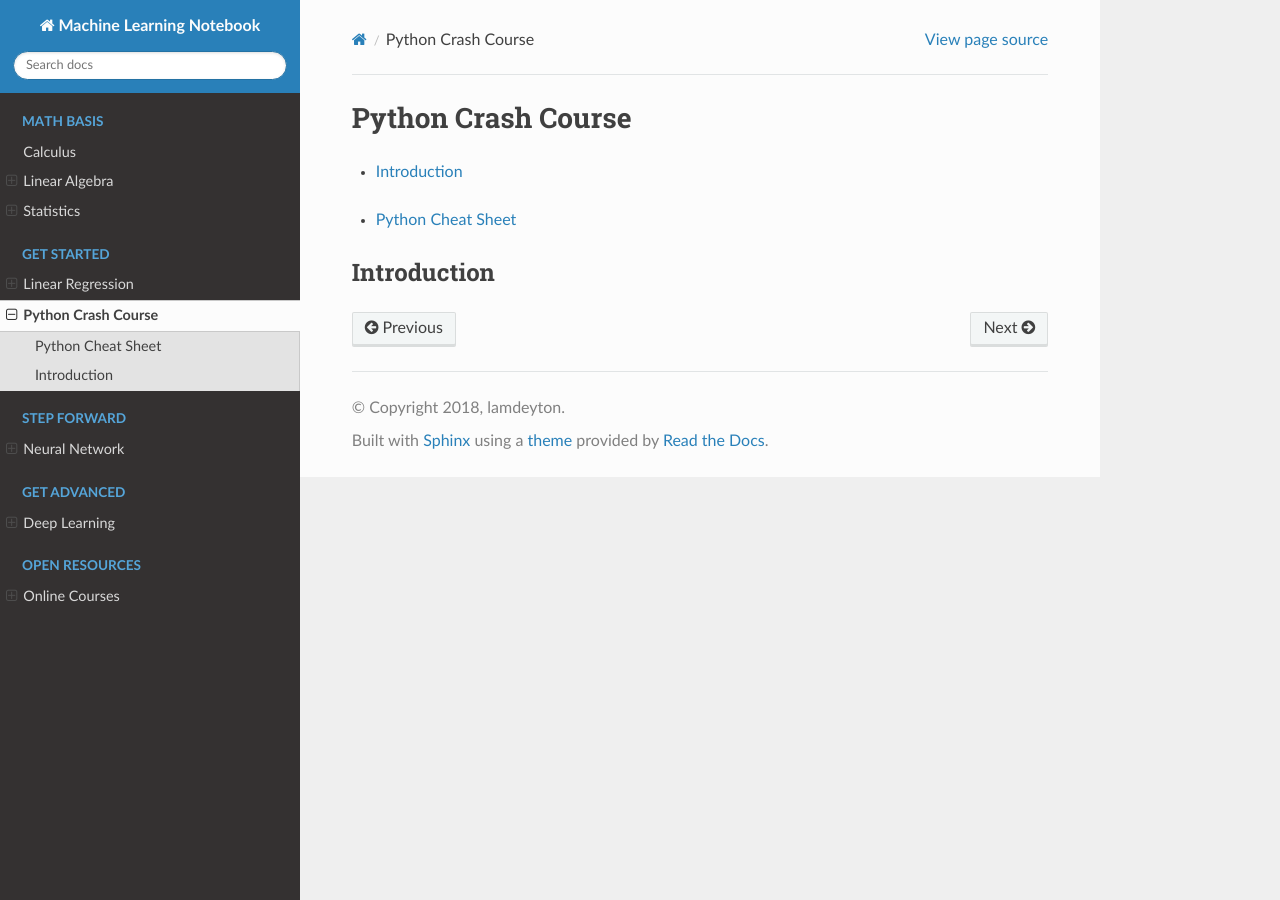
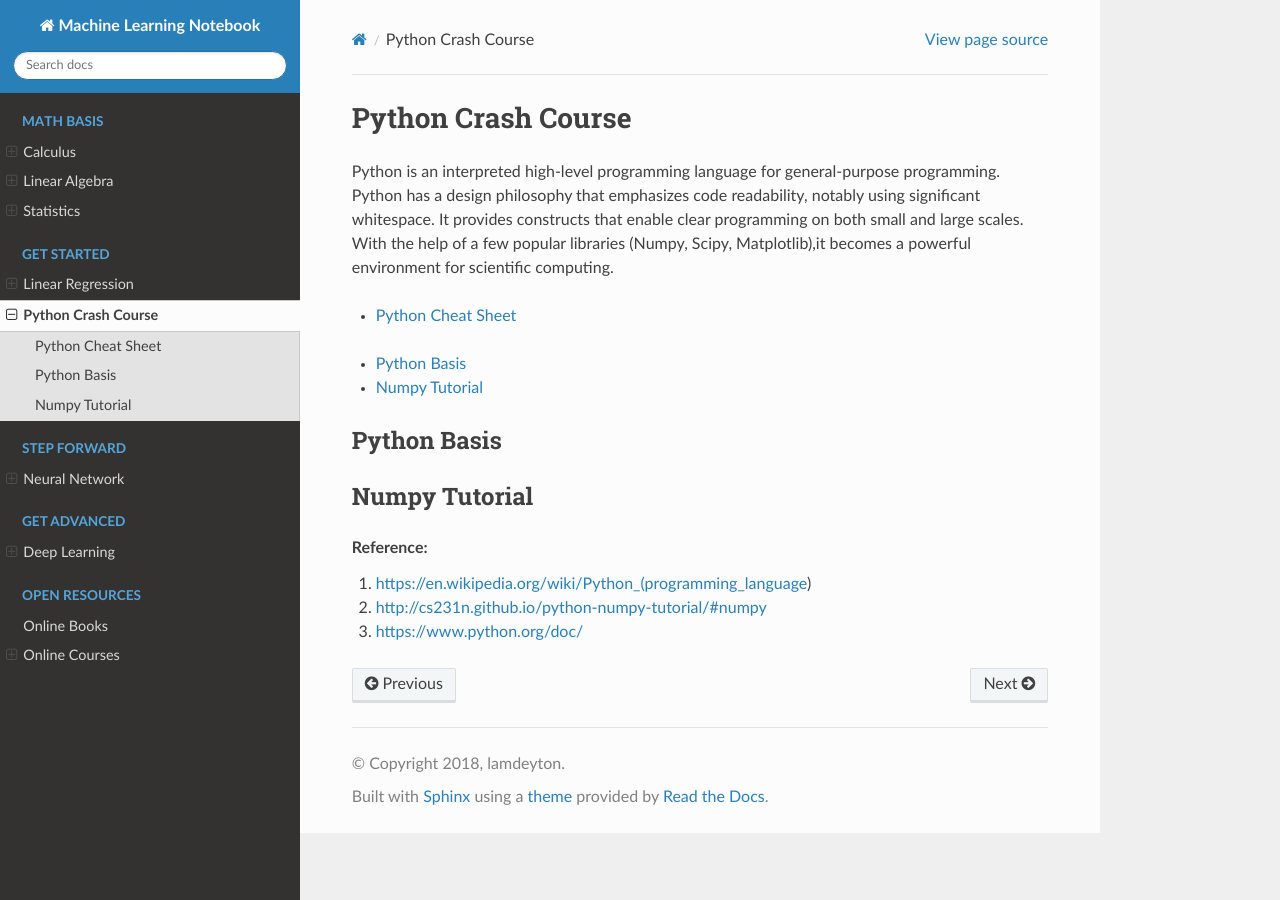
Before and after one commit to bradbann/notebook-machine_learning, a Sphinx documentation site: the page built from docs/source/get_started/python_crash_course.rst, in a window 1280 px wide. Built offline with Sphinx 7.4.7 and the Read the Docs theme 2.0.0, drawn with Linux system fonts in a browser that asks for light colours.

Commit message:
add calculus and python content

```diff
--- a/docs/source/get_started/python_crash_course.rst
+++ b/docs/source/get_started/python_crash_course.rst
@@ -4,7 +4,10 @@
 Python Crash Course
 ===================
 
-.. contents:: :local:
+Python is an interpreted high-level programming language for general-purpose programming.
+Python has a design philosophy that emphasizes code readability, notably using significant whitespace.
+It provides constructs that enable clear programming on both small and large scales.
+With the help of a few popular libraries (Numpy, Scipy, Matplotlib),it becomes a powerful environment for scientific computing.
 
 .. toctree::
    :maxdepth: 1
@@ -12,5 +15,16 @@ Python Crash Course
 
    python_tutorial/*
 
-Introduction
+.. contents:: :local:
+
+Python Basis
 ============
+
+Numpy Tutorial
+==============
+
+.. rubric:: Reference:
+
+#. https://en.wikipedia.org/wiki/Python_(programming_language)
+#. http://cs231n.github.io/python-numpy-tutorial/#numpy
+#. https://www.python.org/doc/
--- a/docs/source/get_started/python_tutorial/python_cheat_sheet.rst
+++ b/docs/source/get_started/python_tutorial/python_cheat_sheet.rst
@@ -4,4 +4,6 @@
 Python Cheat Sheet
 ==================
 
+This cheat sheet contains template and commonly used python code.
+
 .. contents:: :local:
--- a/docs/source/index.rst
+++ b/docs/source/index.rst
@@ -46,9 +46,9 @@ Machine Learning Notebook
    open_resources/*
 
 .. warning::
-    This notebook is under early development stage, it seems unavoidable to contain mistakes.
-    If you find mistakes,it will be grateful to commit an `issue <https://github.com/lamdeyton/notebook-machine_learning/issues>`_ to me
-    or contribute to correct them through `pull request <https://github.com/lamdeyton/notebook-machine_learning/pulls>`_.
+   This notebook is under early development stage, it seems unavoidable to contain mistakes.
+   If you find mistakes,it will be grateful to commit an `issue <https://github.com/lamdeyton/notebook-machine_learning/issues>`_ to me
+   or contribute to correct them through `pull request <https://github.com/lamdeyton/notebook-machine_learning/pulls>`_.
 
 Tom M. Mitchell provided a formal definition of the algorithms studied in the `Machine Learning <https://en.wikipedia.org/wiki/Machine_learning>`_:
     "A computer program is said to learn from experience E with respect to some class of tasks T and performance measure P if its performance at tasks in T, as measured by P, improves with experience E".
--- /dev/null
+++ b/docs/source/open_resources/online_books.rst
@@ -0,0 +1,7 @@
+.. _online_books:
+
+============
+Online Books
+============
+
+.. contents:: :local:
```
Also changed, not shown: docs/source/math_basis/calculus.rst (+21 -0 lines).
